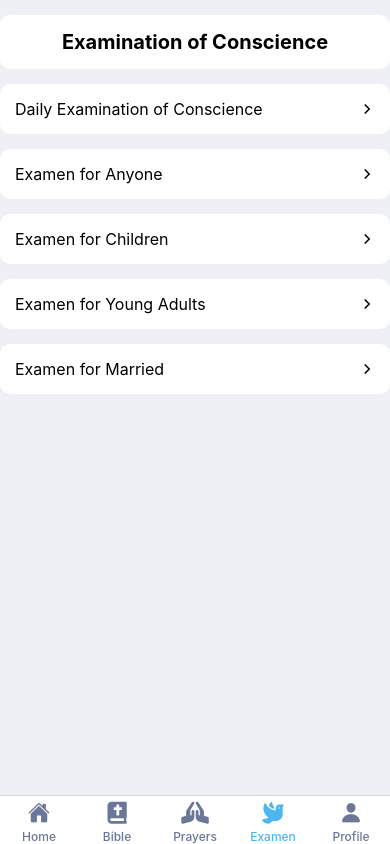
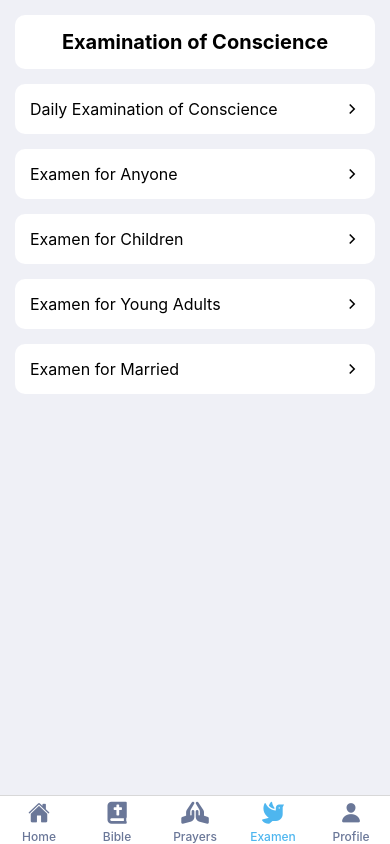
Before and after one commit to iCatholicApp/icatholic, a React Native app: screen /Examen in a window 390 px wide. Built offline with nearby package versions, Linux system fonts and the light colour scheme.

Commit message:
Many more components, just need checklist for examen and import list of examens

```diff
--- a/src/screens/ExamenScreen.js
+++ b/src/screens/ExamenScreen.js
@@ -42,6 +42,7 @@ const styles = StyleSheet.create({
     container: {
         flex: 1,
         backgroundColor: colors.neutral95,
+        padding: 15,
         flexDirection: "column",
         paddingVertical: 7.5,
     },
```
